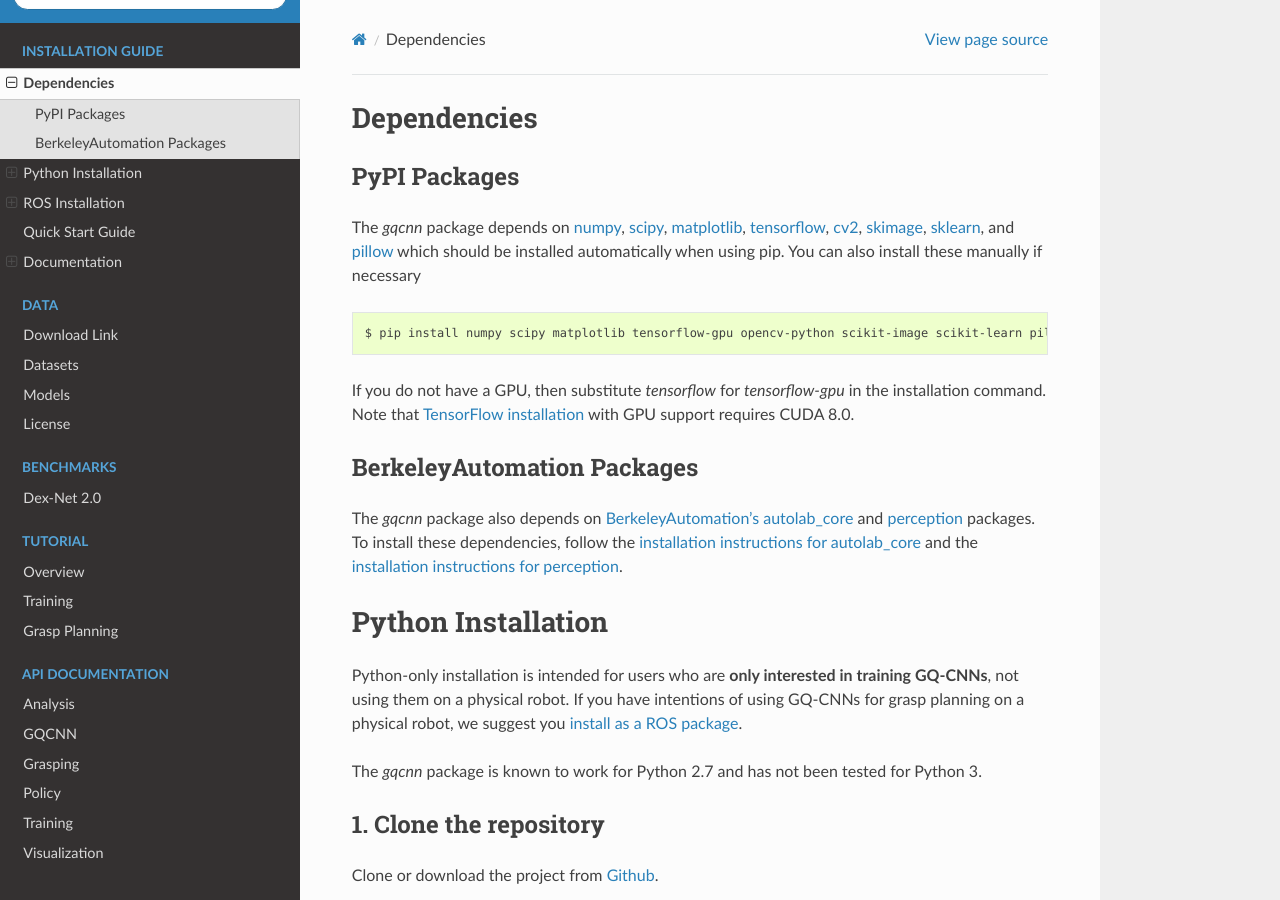
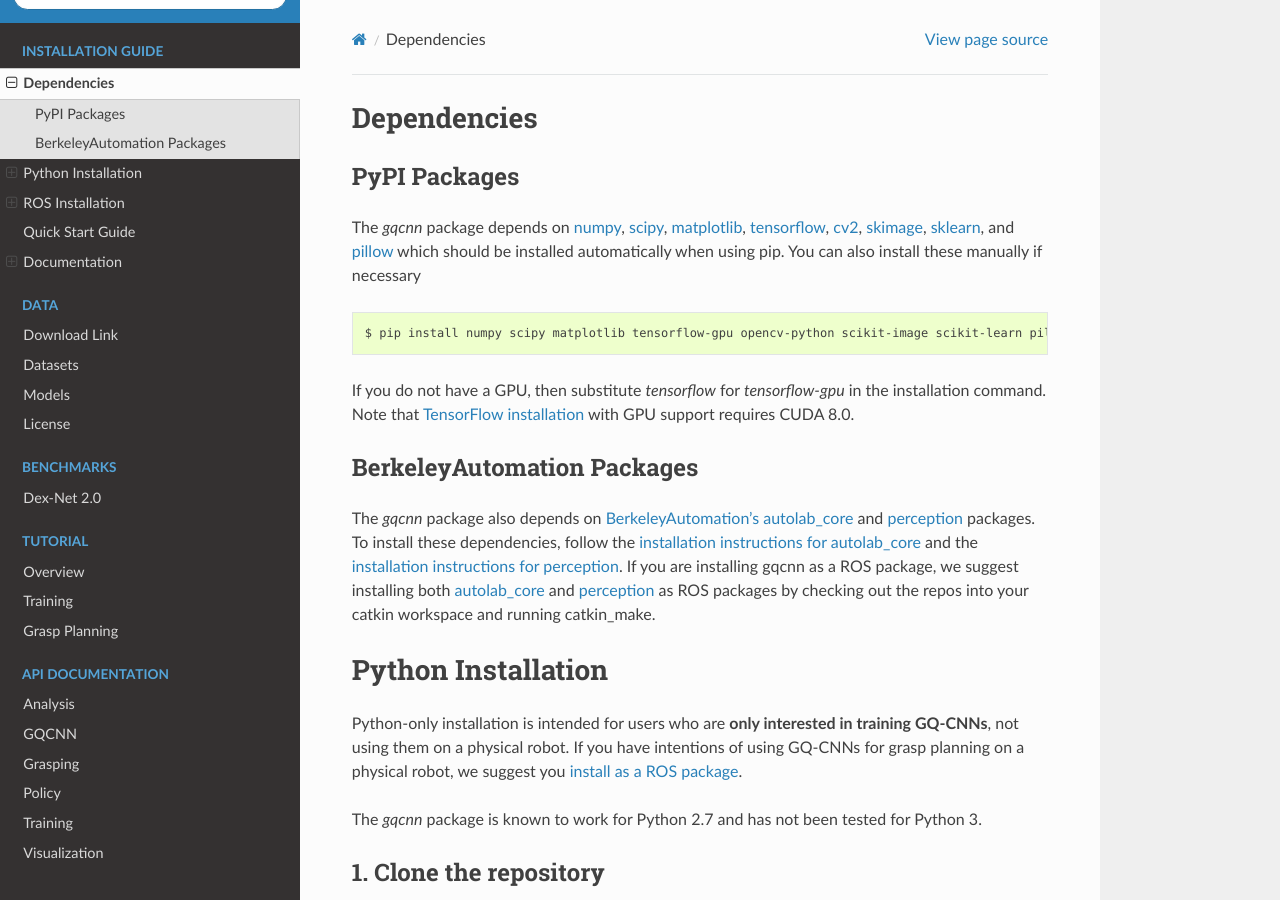
Before and after one commit to BerkeleyAutomation/gqcnn, a Sphinx documentation site: the page built from docs/source/install/install.rst, in a window 1280 px wide and 900 px high. Built offline with Sphinx 7.4.7 and the Read the Docs theme 2.0.0, drawn with Linux system fonts in a browser that asks for light colours.

Commit message:
Added note about AUTOLAB packages ROS installation

```diff
--- a/docs/source/install/install.rst
+++ b/docs/source/install/install.rst
@@ -26,6 +26,7 @@ BerkeleyAutomation Packages
 """""""""""""""""""""""""""
 The `gqcnn` package also depends on `BerkeleyAutomation's`_ `autolab_core`_ and `perception`_ packages.
 To install these dependencies, follow the `installation instructions for autolab_core`_ and the `installation instructions for perception`_.
+If you are installing gqcnn as a ROS package, we suggest installing both `autolab_core`_ and `perception`_ as ROS packages by checking out the repos into your catkin workspace and running catkin_make.
 
 .. _BerkeleyAutomation's: https://github.com/BerkeleyAutomation
 .. _autolab_core: https://github.com/BerkeleyAutomation/autolab_core
```
